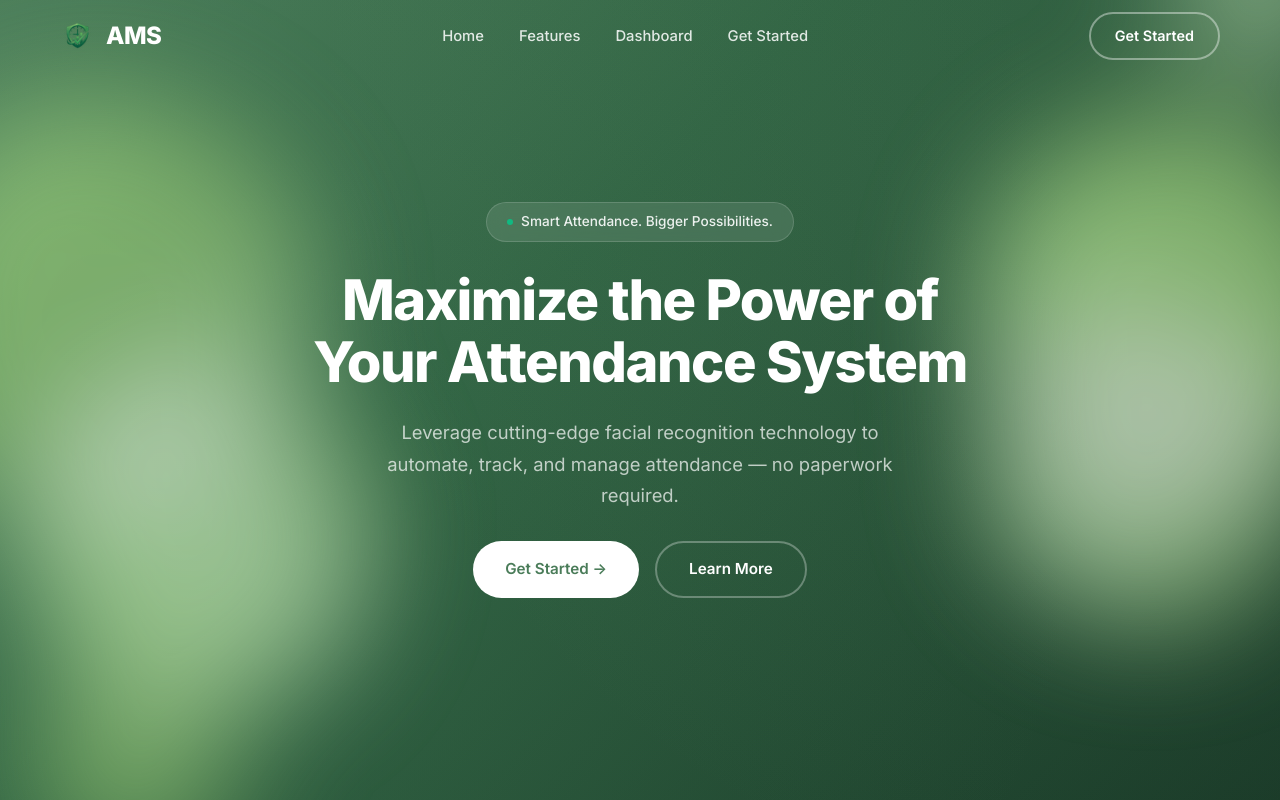
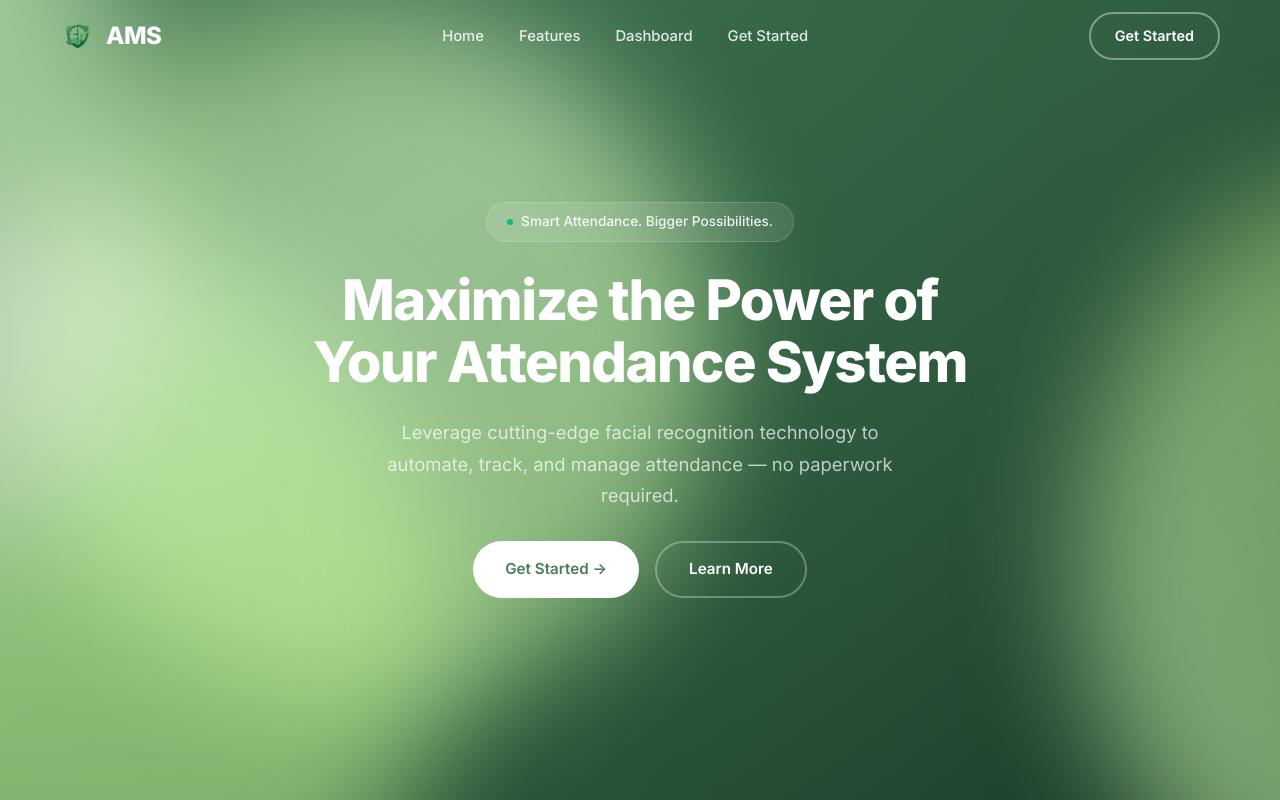
Before and after one commit to Atashaaaaaaaa/ATTENDANCE-MONITORING-WITH-QRCODE-1, a Next.js app in the folder ams-app/: page / in a window 1280 px wide. Shown: the top 800 px of the page. Built offline with nearby package versions, Linux system fonts and the light colour scheme; no server answers.

Commit message:
style: animate hero background blobs to move largely across the entire screen and increase size

```diff
--- a/ams-app/src/app/globals.css
+++ b/ams-app/src/app/globals.css
@@ -505,8 +505,9 @@ img {
   position: absolute;
   top: 50%;
   transform: translateY(-50%);
-  width: 500px;
-  height: 800px;
+  width: 100vw;
+  height: 100vh;
+  left: 0;
   z-index: 1;
   pointer-events: none;
   filter: blur(60px);
@@ -514,11 +515,11 @@ img {
 }
 
 .hero-blob-container.left-blobs {
-  left: -150px;
+  left: 0;
 }
 
 .hero-blob-container.right-blobs {
-  right: -150px;
+  left: 0;
 }
 
 .hero-blob {
@@ -532,8 +533,8 @@ img {
 
 /* Blob 1 — Pastel Green (#BAED91) + Pistachio (#93C572) */
 .hero-blob-1 {
-  width: 420px;
-  height: 420px;
+  width: 800px;
+  height: 800px;
   top: 10%;
   left: 10%;
   background: linear-gradient(135deg, #BAED91 0%, #93C572 50%, #D0F0C0 100%);
@@ -542,8 +543,8 @@ img {
 
 /* Blob 2 — Pistachio (#93C572) + Tea Green (#D0F0C0) */
 .hero-blob-2 {
-  width: 350px;
-  height: 350px;
+  width: 700px;
+  height: 700px;
   bottom: 10%;
   right: -5%;
   background: linear-gradient(225deg, #93C572 0%, #D0F0C0 40%, #BAED91 100%);
@@ -552,8 +553,8 @@ img {
 
 /* Blob 3 — Tea Green (#D0F0C0) + Pastel Green (#BAED91) */
 .hero-blob-3 {
-  width: 400px;
-  height: 400px;
+  width: 850px;
+  height: 850px;
   top: 15%;
   right: 5%;
   background: linear-gradient(45deg, #D0F0C0 0%, #BAED91 50%, #93C572 100%);
@@ -562,8 +563,8 @@ img {
 
 /* Blob 4 — Pastel Green (#BAED91) + Tea Green (#D0F0C0) */
 .hero-blob-4 {
-  width: 320px;
-  height: 320px;
+  width: 750px;
+  height: 750px;
   bottom: 20%;
   left: 10%;
   background: linear-gradient(135deg, #BAED91 0%, #D0F0C0 50%, #93C572 100%);
@@ -665,46 +666,46 @@ img {
 /* ---- Blob Drifting / Floating Keyframes ---- */
 @keyframes blobDrift1 {
   0%, 100% {
-    transform: translate(0, 0);
+    translate: 0 0;
   }
   25% {
-    transform: translate(30px, -20px);
+    translate: 40vw -20vh;
   }
   50% {
-    transform: translate(-20px, 25px);
+    translate: 80vw 20vh;
   }
   75% {
-    transform: translate(15px, 10px);
+    translate: 30vw 40vh;
   }
 }
 
 @keyframes blobDrift2 {
   0%, 100% {
-    transform: translate(0, 0);
+    translate: 0 0;
   }
   25% {
-    transform: translate(-25px, 15px);
+    translate: -30vw 15vh;
   }
   50% {
-    transform: translate(20px, -30px);
+    translate: -70vw -20vh;
   }
   75% {
-    transform: translate(-10px, -15px);
+    translate: -40vw -40vh;
   }
 }
 
 @keyframes blobDrift3 {
   0%, 100% {
-    transform: translate(0, 0);
+    translate: 0 0;
   }
   25% {
-    transform: translate(20px, 20px);
+    translate: 30vw 40vh;
   }
   50% {
-    transform: translate(-30px, -10px);
+    translate: -60vw 10vh;
   }
   75% {
-    transform: translate(10px, -25px);
+    translate: 40vw -30vh;
   }
 }
 
```
